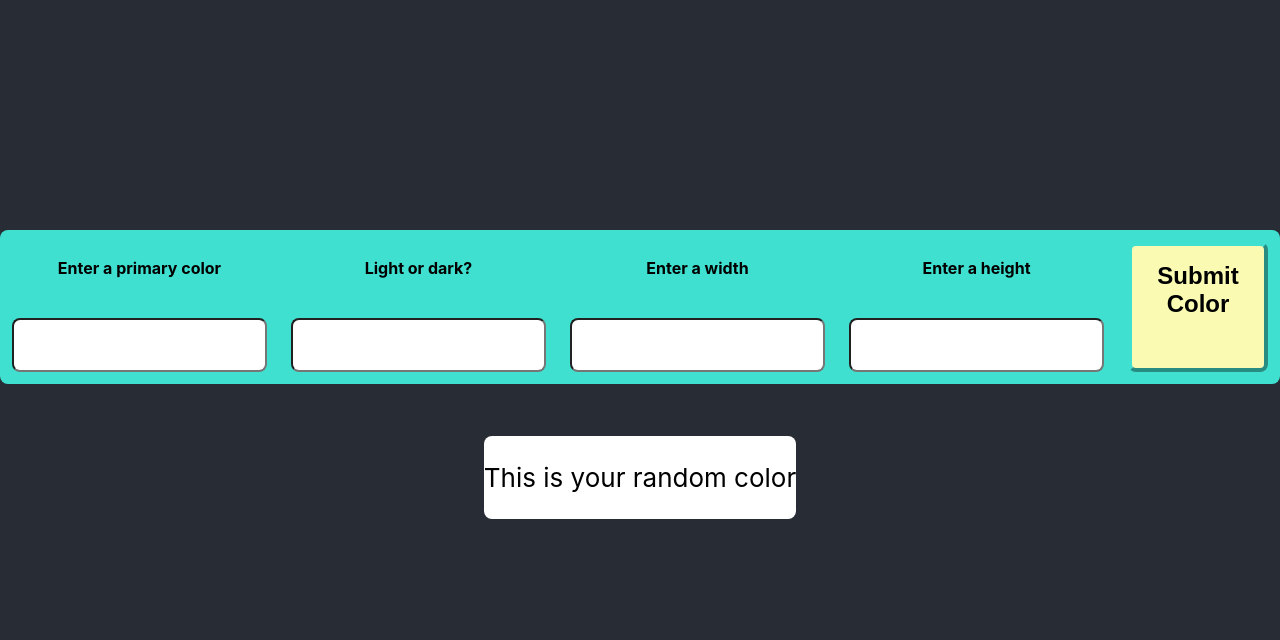
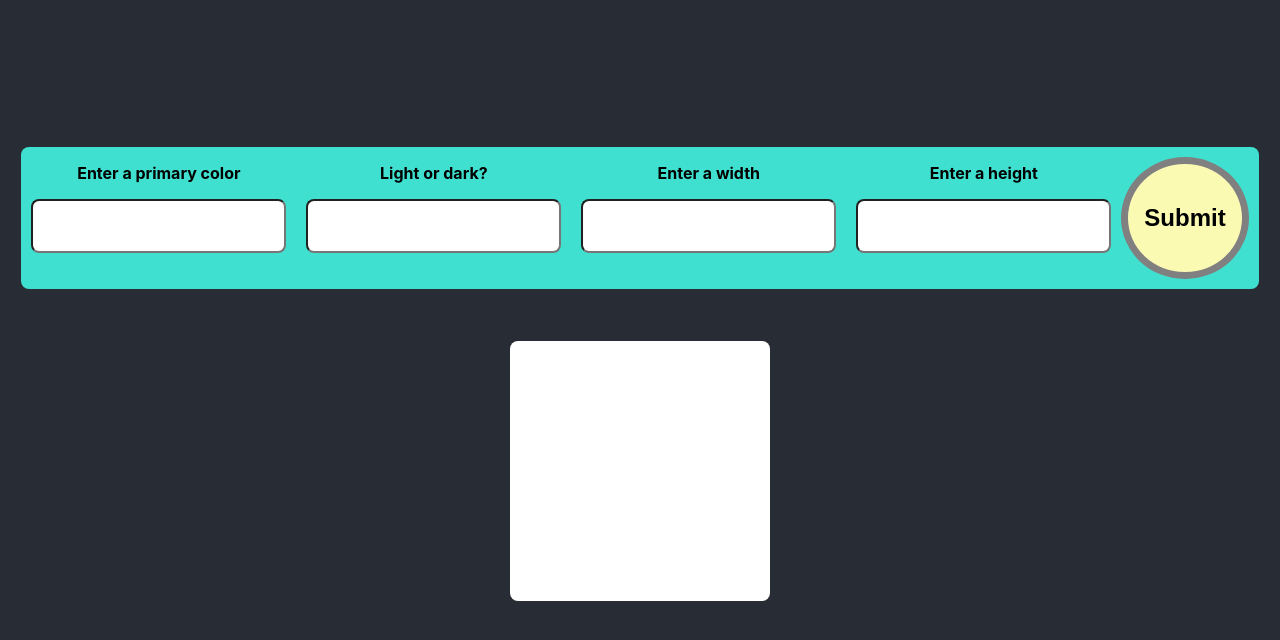
Before and after one commit to jgsheppa/react-app-random-color-generator, a React (Create React App) app: page / in a window 1280 px wide. Shown: the top 640 px of the page. Built offline with nearby package versions, Linux system fonts and the light colour scheme.

Commit message:
Added css transitions to height and width of color box

```diff
--- a/src/App.css
+++ b/src/App.css
@@ -39,7 +39,6 @@
   flex-direction: column;
 }
 .item {
-  margin: 12px;
   padding: 16px;
   font-size: 16px;
   font-weight: bold;
@@ -47,7 +46,7 @@
 }
 
 .itemInput {
-  margin: 12px;
+  margin: 0 10px;
   padding: 16px;
   font-size: 16px;
   font-weight: bold;
@@ -60,9 +59,12 @@
   background-color: #fafab3;
   font-size: 24px;
   font-weight: bold;
-  border-color: turquoise;
-  border-radius: 8px;
-  border-width: 4px;
+  border: solid;
+  border-color: grey;
+  border-radius: 50%;
+  border-width: 0.3em;
+  align-items: center;
+  margin: 10px 10px 10px 0;
 }
 
 @keyframes App-logo-spin {
@@ -81,7 +83,8 @@
 }
 
 .colorBox {
-  transition: background-color 2s ease;
+  transition: background-color 2s, height 2s, width 2s;
+  transition-timing-function: ease;
   margin: 2em;
   border-radius: 8px;
 }
--- a/src/App.js
+++ b/src/App.js
@@ -6,22 +6,18 @@ import randomColor from 'randomcolor';
 function App() {
   const [textColor, setTextColor] = React.useState('#FFFFFF');
   const { register, handleSubmit } = useForm();
-  const [boxWidth, setBoxWidth] = React.useState('100px');
-  const [boxHeight, setBoxHeight] = React.useState('100px');
+  const [boxWidth, setBoxWidth] = React.useState('10');
+  const [boxHeight, setBoxHeight] = React.useState('10');
 
   const onSubmit = (data) => {
-    console.log(data);
     setTextColor(
       randomColor({
         hue: data.hue,
         luminosity: data.luminosity,
       }),
     );
-    console.log(setTextColor(randomColor(data)));
     setBoxWidth(data.width);
-    console.log(setBoxWidth(data));
     setBoxHeight(data.height);
-    console.log(setBoxHeight(data));
   };
 
   return (
@@ -45,7 +41,9 @@ function App() {
               <label className="item">Enter a height</label>
               <input className="itemInput" ref={register} name="height" />
             </div>
-            <button className="button item">Submit Color</button>
+            <button className="button item">
+              <p>Submit</p>
+            </button>
           </div>
         </form>
 
@@ -56,9 +54,7 @@ function App() {
             height: boxHeight + 'em',
             width: boxWidth + 'em',
           }}
-        >
-          <p className="randomColorText">This is your random color</p>
-        </div>
+        ></div>
       </header>
     </div>
   );
```
